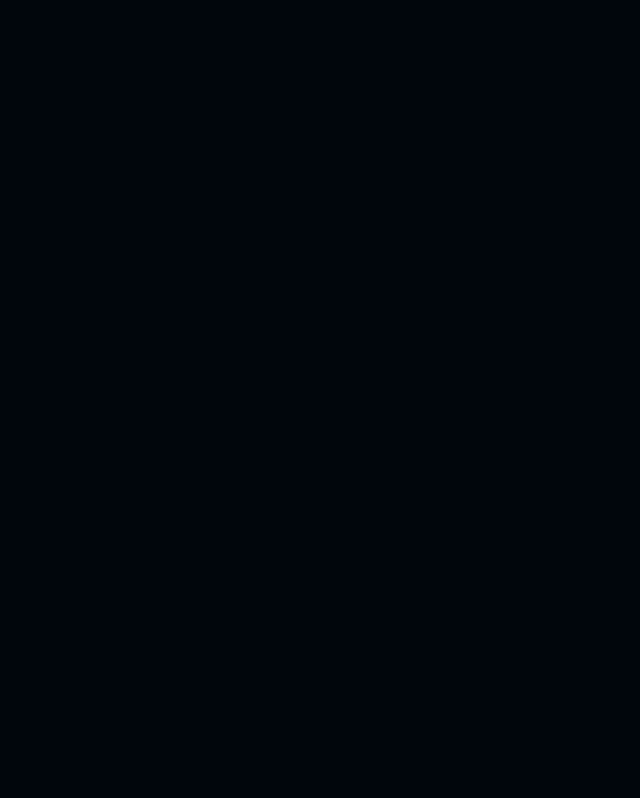
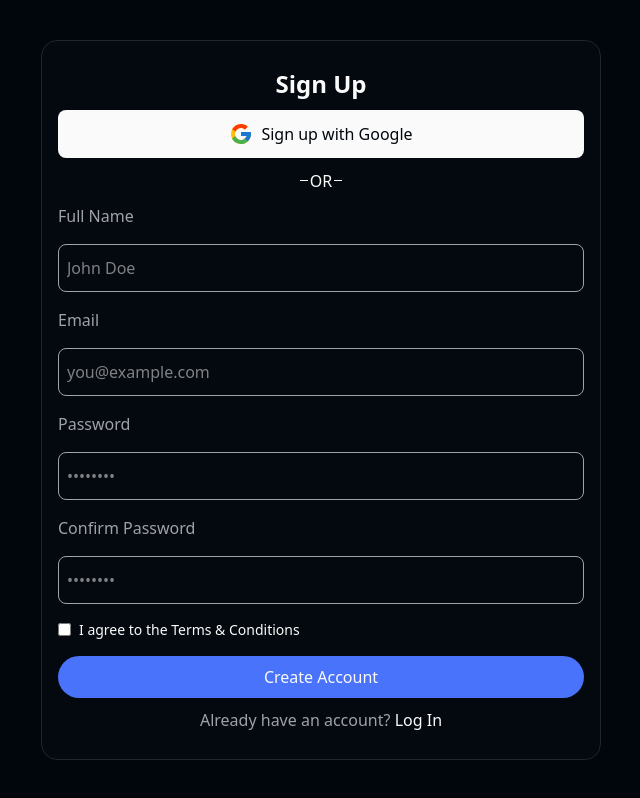
Before and after one commit to Suudi-sudo/saas-subscription-management, a React (Vite) app in the folder frontend/: page /register in a window 1280 px wide. Before the commit this address had no page. Shown: the whole page, without its empty margins (319-959 px from the left). Built offline with nearby package versions, Linux system fonts and the light colour scheme.

Commit message:
Added register page, modified login page

```diff
--- a/frontend/src/App.jsx
+++ b/frontend/src/App.jsx
@@ -1,12 +1,13 @@
 import { BrowserRouter as Router, Routes, Route } from "react-router-dom";
 import "./App.css";
 import Home from "./pages/Home";
-import Auth from "./pages/auth";
 import Dash from "./pages/Dashboard";
 import Analytics from "./pages/analytics";
 import Payments from "./pages/payments";
 import Subscriptions from "./pages/subscriptions";
 import Settings from "./pages/settings";
+import Register from "./pages/register";
+import LogIn from "./pages/login";
 
 function App() {
   return (
@@ -14,7 +15,8 @@ function App() {
       <Router>
         <Routes>
           <Route path="/" element={<Home />}></Route>
-          <Route path="/auth" element={<Auth />}></Route>
+          <Route path="/login" element={<LogIn />}></Route>
+          <Route path="/register" element={<Register />}></Route>
           <Route path="/dashboard" element={<Dash />}></Route>
           <Route path="/analytics" element={<Analytics />}></Route>
           <Route path="/payments" element={<Payments />}></Route>
--- a/frontend/src/pages/auth.jsx
+++ b/frontend/src/pages/login.jsx
@@ -1,6 +1,6 @@
 import { FcGoogle } from "react-icons/fc";
 
-export default function Auth() {
+export default function LogIn() {
   return (
     <div className="w-full h-screen flex justify-center items-center">
       <div className="rounded-2xl border border-border h-130 max-w-140 w-[85%] min-w-76 p-4 bg-[#11131a45] backdrop-blur-2xl flex flex-col justify-evenly">
@@ -45,7 +45,7 @@ export default function Auth() {
         </form>
         <p>
           Not a member?{" "}
-          <a className="!text-foreground hover:!text-primary" href="/dashboard">
+          <a className="!text-foreground hover:!text-primary" href="/register">
             Sign Up
           </a>
         </p>
--- /dev/null
+++ b/frontend/src/pages/register.jsx
@@ -0,0 +1,80 @@
+import { FcGoogle } from "react-icons/fc";
+
+export default function Register() {
+  return (
+    <div className="w-full h-screen flex justify-center items-center">
+      <div className="rounded-2xl border border-border h-180 max-w-140 w-[85%] min-w-76 p-4 bg-[#11131a45] backdrop-blur-2xl flex flex-col justify-evenly">
+        <h2 className="font-bold text-2xl">Sign Up</h2>
+
+        <button className="bg-foreground text-background items-center flex h-12 justify-center gap-2">
+          <FcGoogle className="text-2xl" />
+          Sign up with Google
+        </button>
+
+        <div className="flex items-center gap-0.5 justify-center">
+          <hr className="w-2" />
+          OR
+          <hr className="w-2" />
+        </div>
+
+        <form className="w-full flex flex-col items-baseline gap-4">
+          <label className="text-muted-foreground">Full Name</label>
+          <input
+            className="h-12 w-full rounded-lg outline-none border border-muted-foreground focus:border-primary px-2"
+            type="text"
+            placeholder="John Doe"
+            required
+          />
+
+          <label className="text-muted-foreground">Email</label>
+          <input
+            className="h-12 w-full rounded-lg outline-none border border-muted-foreground focus:border-primary px-2"
+            type="email"
+            placeholder="you@example.com"
+            required
+          />
+
+          <label className="text-muted-foreground">Password</label>
+          <input
+            className="h-12 w-full rounded-lg outline-none border border-muted-foreground focus:border-primary px-2"
+            type="password"
+            placeholder="••••••••"
+            required
+          />
+
+          <label className="text-muted-foreground">Confirm Password</label>
+          <input
+            className="h-12 w-full rounded-lg outline-none border border-muted-foreground focus:border-primary px-2"
+            type="password"
+            placeholder="••••••••"
+            required
+          />
+
+          <div className="flex items-center justify-start w-full text-sm gap-2">
+            <input type="checkbox" className="accent-primary" />
+            <span>
+              I agree to the{" "}
+              <a className="!text-foreground hover:!text-primary" href="#">
+                Terms & Conditions
+              </a>
+            </span>
+          </div>
+
+          <button
+            type="submit"
+            className="w-full !rounded-full bg-primary py-2"
+          >
+            Create Account
+          </button>
+        </form>
+
+        <p>
+          Already have an account?{" "}
+          <a className="!text-foreground hover:!text-primary" href="/login">
+            Log In
+          </a>
+        </p>
+      </div>
+    </div>
+  );
+}
```
